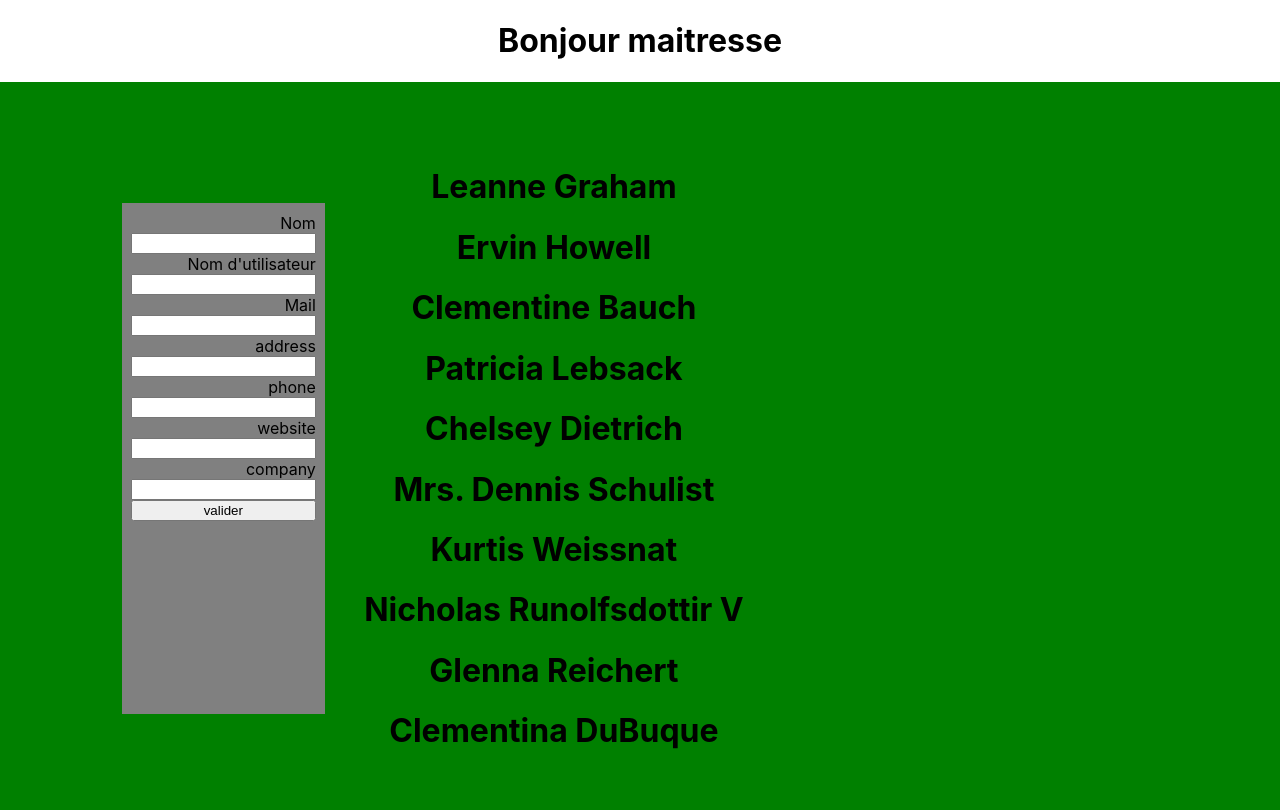
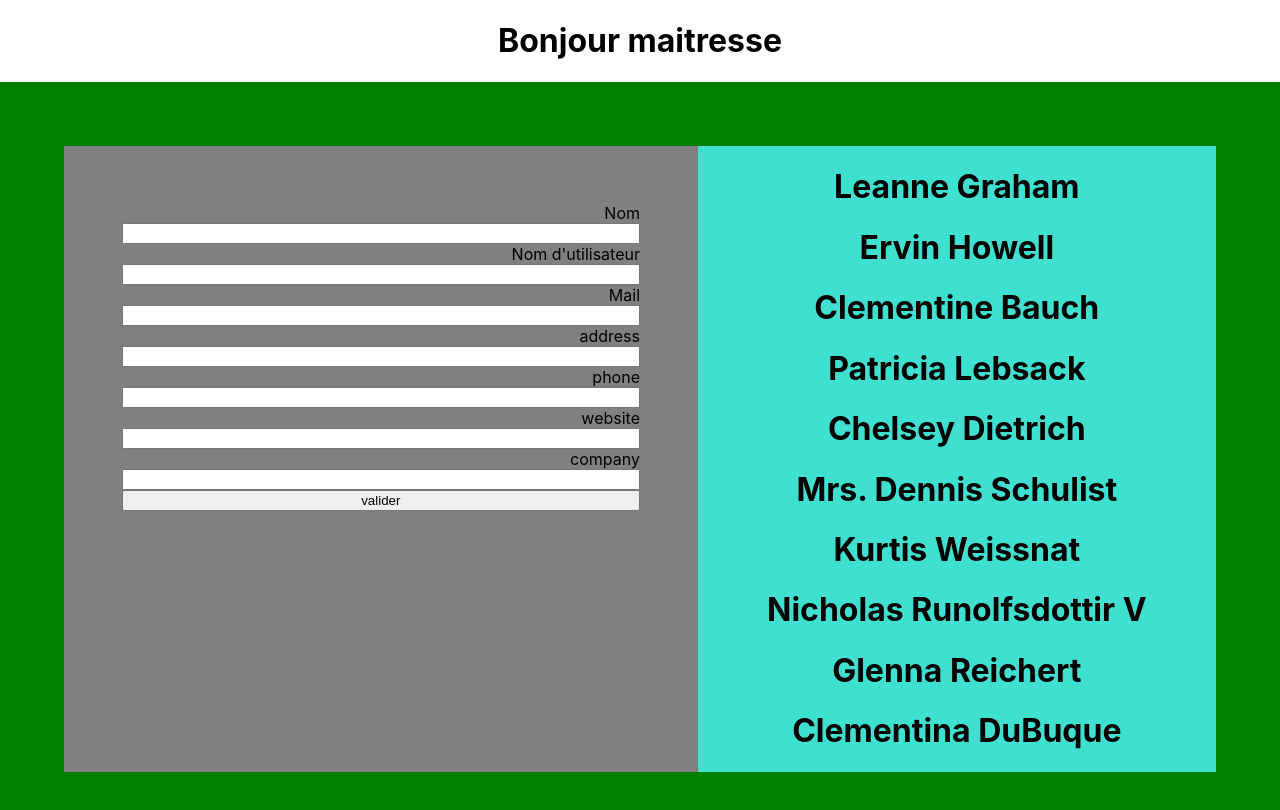
Before and after one commit to espoirmat/gestionnaire_de_contact, a React (Create React App) app: page / in a window 1280 px wide. Shown: the top 810 px of the page. Built offline with nearby package versions, Linux system fonts and the light colour scheme.

Commit message:
identifier la clé

```diff
--- a/src/AddContact.jsx
+++ b/src/AddContact.jsx
@@ -7,7 +7,7 @@ import React from 'react';
 
 function AddContact()
 {
-   return (<div className="contenue">
+   return (<div className="form">
 
     <form className="formulaire" >
         <label htmlFor="nom">Nom</label>
--- a/src/ListContact.jsx
+++ b/src/ListContact.jsx
@@ -1,10 +1,11 @@
 import {ContactItem} from "./data/ContactItem"
+import './style/ListContact.css'
 import React from 'react'
 
 function ListContact() {
   return (
-    <div>
-      {ContactItem.map(ContactItem=>(<h1>{ContactItem.name}</h1>))}
+    <div className="list_item">
+      {ContactItem.map(ContactItem=>(<h1 key={ContactItem.id}>{ContactItem.name}</h1>))}
     </div>
   )
 }
--- a/src/style/AddContact.css
+++ b/src/style/AddContact.css
@@ -1,9 +1,14 @@
+.form
+{
+
+    width: 50%;
+    padding: 5%;
+    background: gray;
+}
+
 form
 {
     display: flex;
     flex-direction: column;
-    background: gray;
     text-align: right;
-    width: 100%;
-    padding: 5%;
 }
--- /dev/null
+++ b/src/style/ListContact.css
@@ -0,0 +1,5 @@
+.list_item
+{
+    background: turquoise;
+    width: 50%;
+}
```
